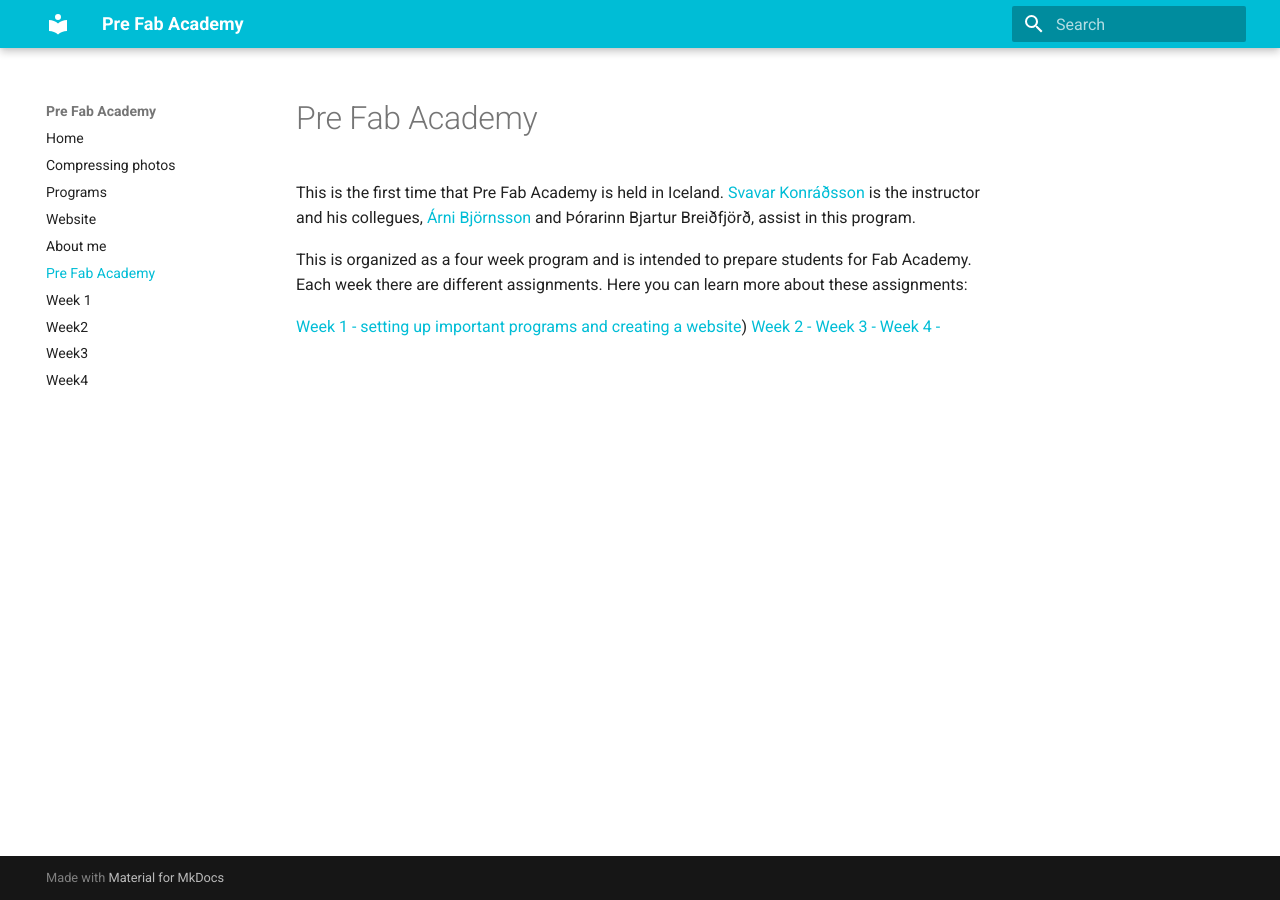
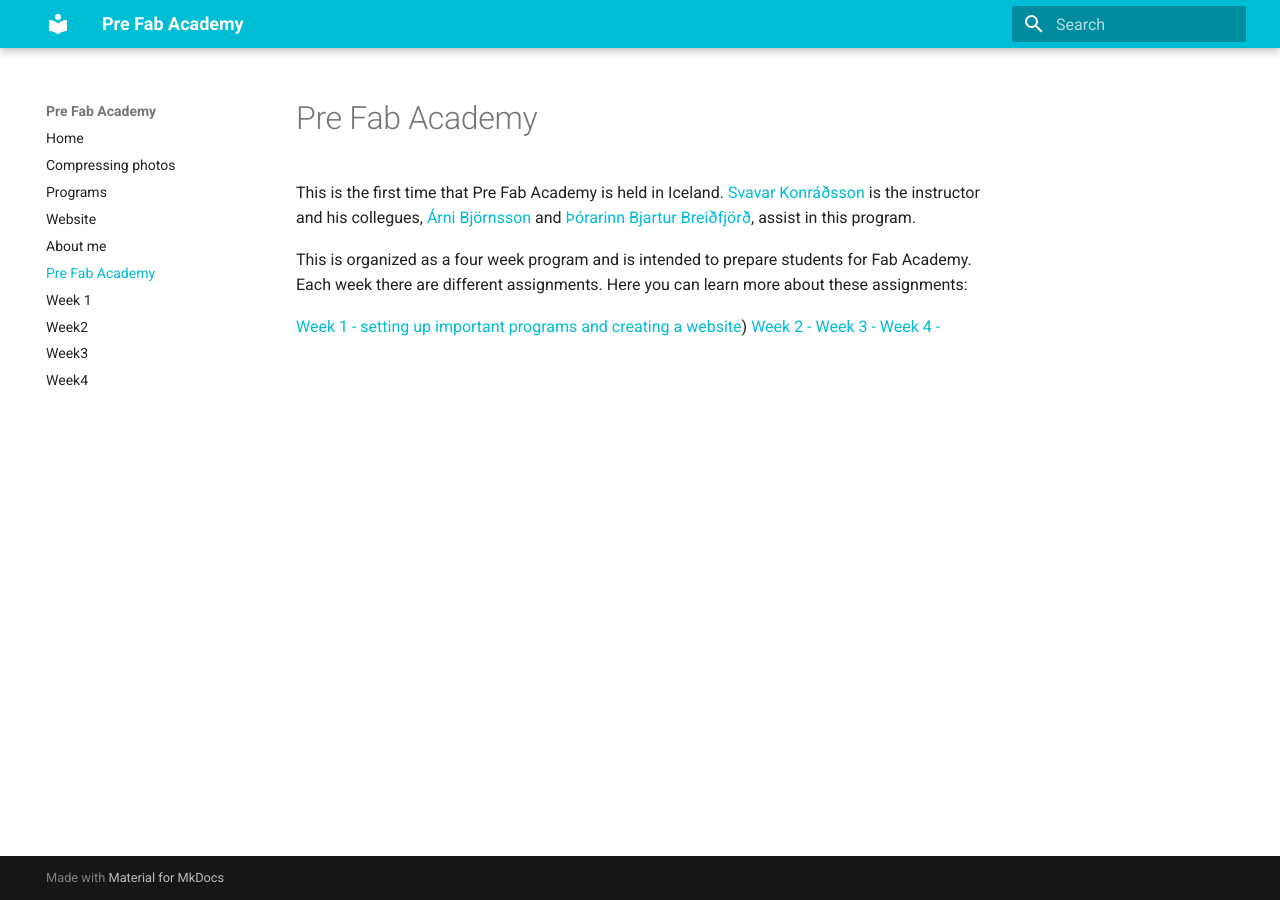
Before and after one commit to OlofH2/Before-Fab-Academy, an MkDocs documentation site: the page built from docs/assignments.md, in a window 1280 px wide. Built offline with MkDocs 1.6.1 and Material for MkDocs 9.7.7, drawn with Linux system fonts in a browser that asks for light colours; some of the changed lines change nothing that is shown.

Commit message:
Tilvísun í síðu Dodda

```diff
--- a/docs/assignments.md
+++ b/docs/assignments.md
@@ -1,7 +1,7 @@
 
 # Pre Fab Academy
 
-This is the first time that Pre Fab Academy is held in Iceland. [Svavar Konráðsson](https://fabacademy.org/2023/labs/isafjordur/students/svavar-konradsson/index.html) is the instructor and his collegues, [Árni Björnsson](https://fabacademy.org/2022/labs/isafjordur/students/arni-bjornsson/) and Þórarinn Bjartur Breiðfjörð, assist in this program.
+This is the first time that Pre Fab Academy is held in Iceland. [Svavar Konráðsson](https://fabacademy.org/2023/labs/isafjordur/students/svavar-konradsson/index.html) is the instructor and his collegues, [Árni Björnsson](https://fabacademy.org/2022/labs/isafjordur/students/arni-bjornsson/) and  [Þórarinn Bjartur Breiðfjörð](https://fabacademy.org/archives/2015/eu/students/gunnarsson.thorarinn_b.b/index.html), assist in this program.
 
 This is organized as a four week program and is intended to prepare students for Fab Academy. Each week there are different assignments. Here you can learn more about these assignments:
 
```
